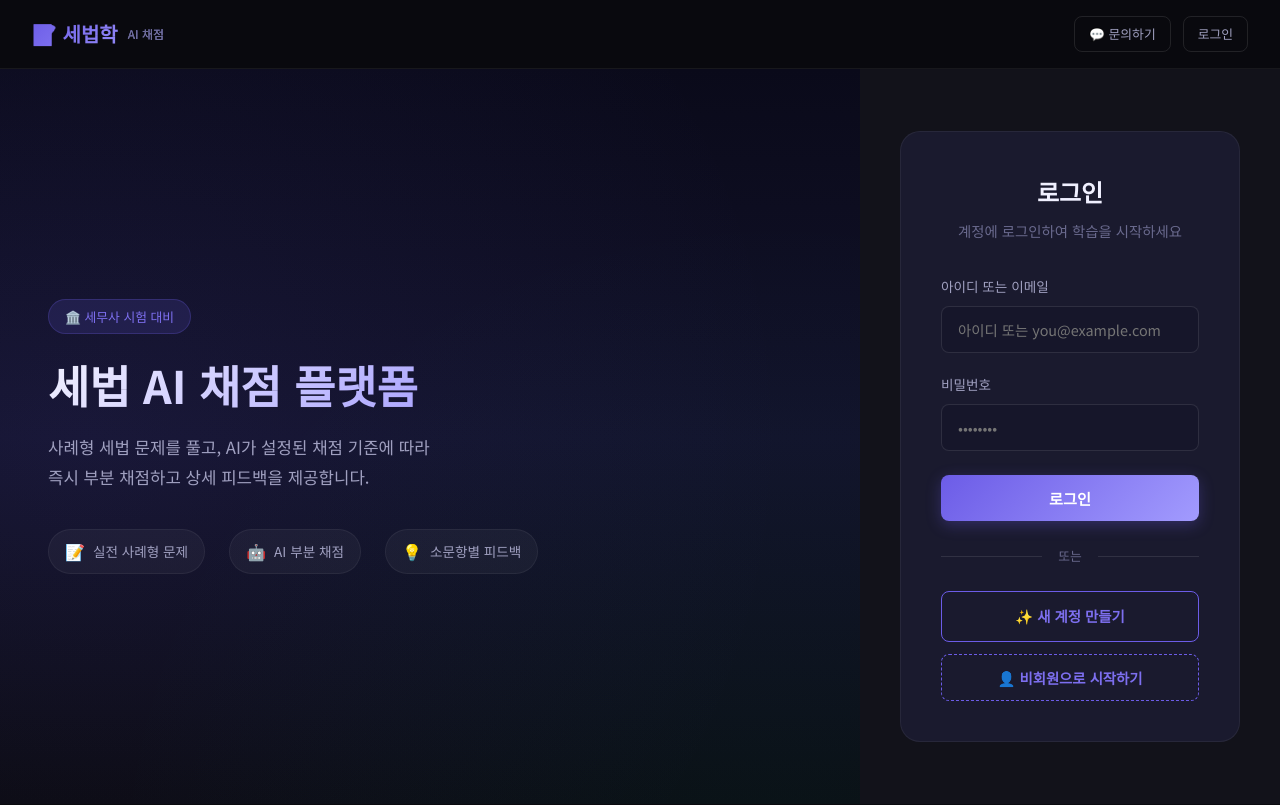
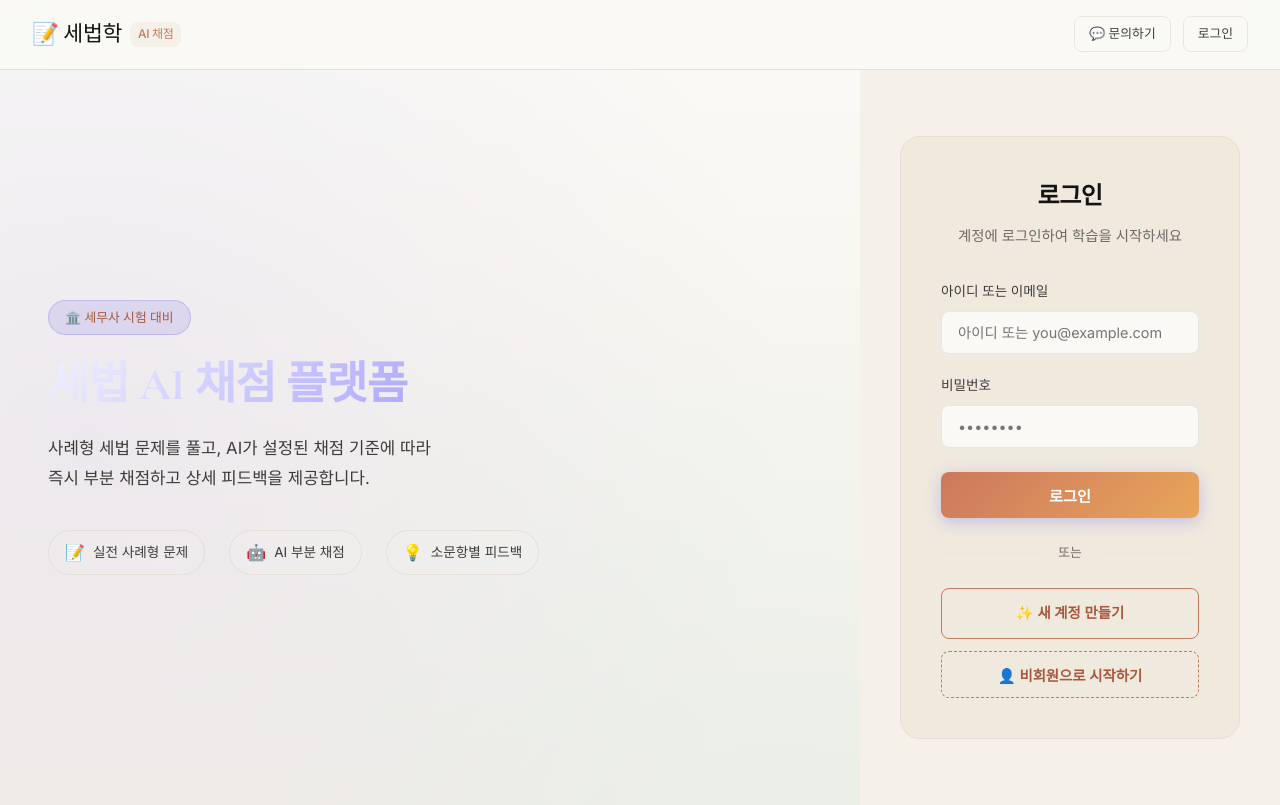
Before and after one commit to cntrl0713-lab/CTA_tax_law, a Next.js app: page /login in a window 1280 px wide. Built offline with nearby package versions, Linux system fonts and the light colour scheme; no server answers.

Commit message:
style: Claude 에디토리얼 디자인 시스템 테마 적용 및 설계 문서 추가

```diff
--- a/src/app/globals.css
+++ b/src/app/globals.css
@@ -1,41 +1,59 @@
-@import url('https://fonts.googleapis.com/css2?family=Noto+Sans+KR:wght@300;400;500;600;700&display=swap');
+@import url('https://fonts.googleapis.com/css2?family=Cormorant+Garamond:ital,wght@0,300;0,400;0,500;0,600;0,700;1,300;1,400;1,500;1,600;1,700&family=Inter:wght@300;400;500;600;700&family=Noto+Sans+KR:wght@300;400;500;600;700&display=swap');
 
 :root {
-  /* 색상 시스템 */
-  --bg-primary: #0a0a0f;
-  --bg-secondary: #12121a;
-  --bg-card: #1a1a2e;
-  --bg-card-hover: #1e1e35;
-  --bg-elevated: #252540;
-  --bg-input: #16162a;
+  /* Claude 에디토리얼 색상 시스템 */
+  --bg-primary: #faf9f5;
+  /* canvas: 기본 크림 배경 */
+  --bg-secondary: #f5f0e8;
+  /* surface-soft */
+  --bg-card: #efe9de;
+  /* surface-card */
+  --bg-card-hover: #e8e0d2;
+  /* surface-cream-strong */
+  --bg-elevated: #efe9de;
+  --bg-input: #faf9f5;
 
-  --text-primary: #f0f0ff;
-  --text-secondary: #a0a0c0;
-  --text-muted: #6a6a8e;
+  --text-primary: #141413;
+  /* ink: 가 짙은 먹색 */
+  --text-secondary: #3d3d3a;
+  /* body: 본물 글자색 */
+  --text-muted: #6c6a64;
+  /* muted */
 
-  --accent-primary: #6c5ce7;
-  --accent-primary-hover: #7d6fef;
-  --accent-secondary: #00cec9;
-  --accent-success: #00b894;
-  --accent-warning: #fdcb6e;
-  --accent-danger: #e17055;
+  --accent-primary: #cc785c;
+  /* coral: 시그니처 코랄 */
+  --accent-primary-hover: #a9583e;
+  /* coral active: 코랄 호버색 */
+  --accent-secondary: #5db8a6;
+  /* accent-teal */
+  --accent-success: #5db872;
+  /* success */
+  --accent-warning: #d4a017;
+  /* warning */
+  --accent-danger: #c64545;
+  /* error */
 
-  --border-subtle: rgba(255, 255, 255, 0.06);
-  --border-default: rgba(255, 255, 255, 0.1);
+  --border-subtle: #e6dfd8;
+  /* hairline */
+  --border-default: #ebe6df;
+  /* hairline-soft */
 
-  --gradient-primary: linear-gradient(135deg, #6c5ce7 0%, #a29bfe 100%);
-  --gradient-card: linear-gradient(145deg, rgba(26, 26, 46, 0.8), rgba(22, 22, 42, 0.4));
-  --gradient-hero: linear-gradient(180deg, #0a0a1a 0%, #12122a 50%, #0a0a0f 100%);
+  --gradient-primary: linear-gradient(135deg, #cc785c 0%, #e8a55a 100%);
+  --gradient-card: linear-gradient(145deg, #efe9de 0%, #f5f0e8 100%);
+  --gradient-hero: linear-gradient(180deg, #faf9f5 0%, #f5f0e8 100%);
 
-  --shadow-card: 0 4px 20px rgba(0, 0, 0, 0.3);
-  --shadow-elevated: 0 8px 32px rgba(0, 0, 0, 0.4);
+  --shadow-card: 0 1px 3px rgba(20, 20, 19, 0.08);
+  --shadow-elevated: 0 4px 12px rgba(20, 20, 19, 0.08);
 
   --radius-sm: 8px;
   --radius-md: 12px;
   --radius-lg: 16px;
   --radius-xl: 20px;
 
-  --font-family: 'Noto Sans KR', -apple-system, BlinkMacSystemFont, 'Segoe UI', sans-serif;
+  /* 폰트 스택 설정 */
+  --font-sans: 'Inter', 'Noto Sans KR', -apple-system, BlinkMacSystemFont, 'Segoe UI', sans-serif;
+  --font-serif: 'Cormorant Garamond', Garamond, 'Times New Roman', serif;
+  --font-family: var(--font-sans);
 }
 
 * {
@@ -45,7 +63,8 @@
 }
 
 html {
-  color-scheme: dark;
+  color-scheme: light;
+  /* 라이트/크림 모드로 전환 */
 }
 
 body {
@@ -71,7 +90,8 @@ a {
   align-items: center;
   justify-content: space-between;
   padding: 16px 32px;
-  background: rgba(10, 10, 15, 0.85);
+  background: rgba(250, 249, 245, 0.85);
+  /* 크림 캔버스 반투명 처리 */
   backdrop-filter: blur(20px);
   border-bottom: 1px solid var(--border-subtle);
 }
@@ -79,19 +99,23 @@ a {
 .navbar-brand {
   display: flex;
   align-items: center;
-  gap: 10px;
-  font-size: 1.25rem;
-  font-weight: 700;
-  background: var(--gradient-primary);
-  -webkit-background-clip: text;
-  -webkit-text-fill-color: transparent;
-  background-clip: text;
+  gap: 8px;
+  font-family: var(--font-serif);
+  font-size: 1.35rem;
+  font-weight: 500;
+  color: var(--text-primary);
+  letter-spacing: -0.015em;
 }
 
 .navbar-brand span {
+  font-family: var(--font-sans);
   font-size: 0.75rem;
-  font-weight: 400;
-  -webkit-text-fill-color: var(--text-muted);
+  font-weight: 500;
+  color: var(--accent-primary);
+  /* 코랄 포인트 적용 */
+  background: var(--bg-secondary);
+  padding: 2px 8px;
+  border-radius: var(--radius-sm);
 }
 
 .navbar-actions {
@@ -193,6 +217,15 @@ a {
   display: block;
 }
 
+h1,
+h2,
+h3,
+.problem-header h1 {
+  font-family: var(--font-serif);
+  font-weight: 400;
+  letter-spacing: -0.015em;
+}
+
 /* ── 히어로 ── */
 .hero {
   text-align: center;
@@ -201,13 +234,12 @@ a {
 }
 
 .hero h1 {
-  font-size: 2.5rem;
-  font-weight: 700;
+  font-family: var(--font-serif);
+  font-size: 2.8rem;
+  font-weight: 400;
+  letter-spacing: -0.02em;
   margin-bottom: 16px;
-  background: var(--gradient-primary);
-  -webkit-background-clip: text;
-  -webkit-text-fill-color: transparent;
-  background-clip: text;
+  color: var(--text-primary);
 }
 
 .hero p {
@@ -240,8 +272,10 @@ a {
 
 /* ── 섹션 타이틀 ── */
 .section-title {
-  font-size: 1.3rem;
-  font-weight: 600;
+  font-family: var(--font-serif);
+  font-size: 1.6rem;
+  font-weight: 400;
+  letter-spacing: -0.01em;
   margin-bottom: 24px;
   color: var(--text-primary);
 }
@@ -334,6 +368,9 @@ a {
 
 .case-text {
   background: var(--bg-secondary);
+  /* 부드러운 크림 Soft-Cream */
+  color: var(--text-primary);
+  /* 잉크 텍스트색 */
   border: 1px solid var(--border-subtle);
   border-radius: var(--radius-md);
   padding: 24px;
@@ -347,6 +384,7 @@ a {
   font-size: 0.8rem;
   font-weight: 600;
   color: var(--accent-secondary);
+  /* accent-teal (#5db8a6) */
   text-transform: uppercase;
   letter-spacing: 1px;
   margin-bottom: 12px;
@@ -372,6 +410,7 @@ a {
   font-size: 0.9rem;
   font-weight: 600;
   color: var(--accent-primary);
+  /* coral */
 }
 
 .subquestion-score {
@@ -390,21 +429,24 @@ a {
   width: 100%;
   min-height: 160px;
   padding: 16px;
-  background: var(--bg-input);
-  border: 1px solid var(--border-default);
+  background: #ffffff;
+  /* 입력 가독성을 위한 부드러운 흰색 */
+  border: 1px solid var(--border-subtle);
   border-radius: var(--radius-sm);
   color: var(--text-primary);
+  /* 잉크 텍스트색 */
   font-family: var(--font-family);
   font-size: 0.9rem;
   line-height: 1.7;
   resize: vertical;
-  transition: border-color 0.2s;
+  transition: all 0.2s ease;
 }
 
 .answer-textarea:focus {
   outline: none;
   border-color: var(--accent-primary);
-  box-shadow: 0 0 0 3px rgba(108, 92, 231, 0.15);
+  box-shadow: 0 0 0 3px rgba(204, 120, 92, 0.15);
+  /* 코랄 반투명 포커스 링 */
 }
 
 .answer-textarea::placeholder {
@@ -438,11 +480,13 @@ a {
 
 .result-summary {
   background: var(--bg-card);
+  /* 카드 크림색 (#efe9de) */
   border: 1px solid var(--border-subtle);
   border-radius: var(--radius-lg);
   padding: 32px;
   text-align: center;
   margin-bottom: 24px;
+  color: var(--text-primary);
 }
 
 .result-total-score {
@@ -463,15 +507,18 @@ a {
   margin-top: 16px;
   font-size: 0.95rem;
   color: var(--text-secondary);
+  /* 가독성 높은 어두운 본문색 */
   line-height: 1.7;
 }
 
 .result-subquestion {
   background: var(--bg-card);
+  /* 카드 크림색 (#efe9de) */
   border: 1px solid var(--border-subtle);
   border-radius: var(--radius-md);
   padding: 24px;
   margin-bottom: 16px;
+  color: var(--text-primary);
 }
 
 .result-sq-header {
@@ -489,6 +536,7 @@ a {
 .result-sq-feedback {
   font-size: 0.9rem;
   color: var(--text-secondary);
+  /* 어두운 피드백 코멘트 글씨 */
   margin-bottom: 16px;
   line-height: 1.7;
 }
@@ -504,9 +552,11 @@ a {
   align-items: center;
   gap: 10px;
   padding: 10px 14px;
-  background: var(--bg-elevated);
+  background: var(--bg-secondary);
+  /* 부모 카드(#efe9de)와 대조되는 부드러운 베이지 */
   border-radius: var(--radius-sm);
   font-size: 0.85rem;
+  border: 1px solid var(--border-subtle);
 }
 
 .rubric-met {
```
Also changed, not shown: 1 other file (tests, documents, lock files or other folders).
